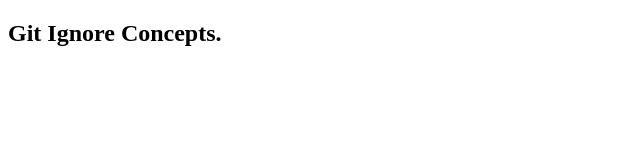
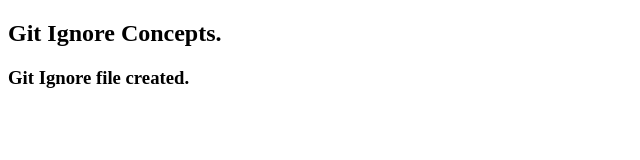
Before and after one commit to vishalkalra95/Git-Ignore-Concepts, a plain HTML site: page index.html in a window 1280 px wide. Shown: the whole page, without its empty margins (0-640 px from the left). Drawn offline with Linux system fonts and the light colour scheme.

Commit message:
Changes made to Index.html

```diff
--- a/index.html
+++ b/index.html
@@ -7,5 +7,6 @@
 </head>
 <body>
     <h2>Git Ignore Concepts. </h2>
+    <h3>Git Ignore file created.</h3>
 </body>
 </html>
```
Also changed, not shown: 1 other file.
